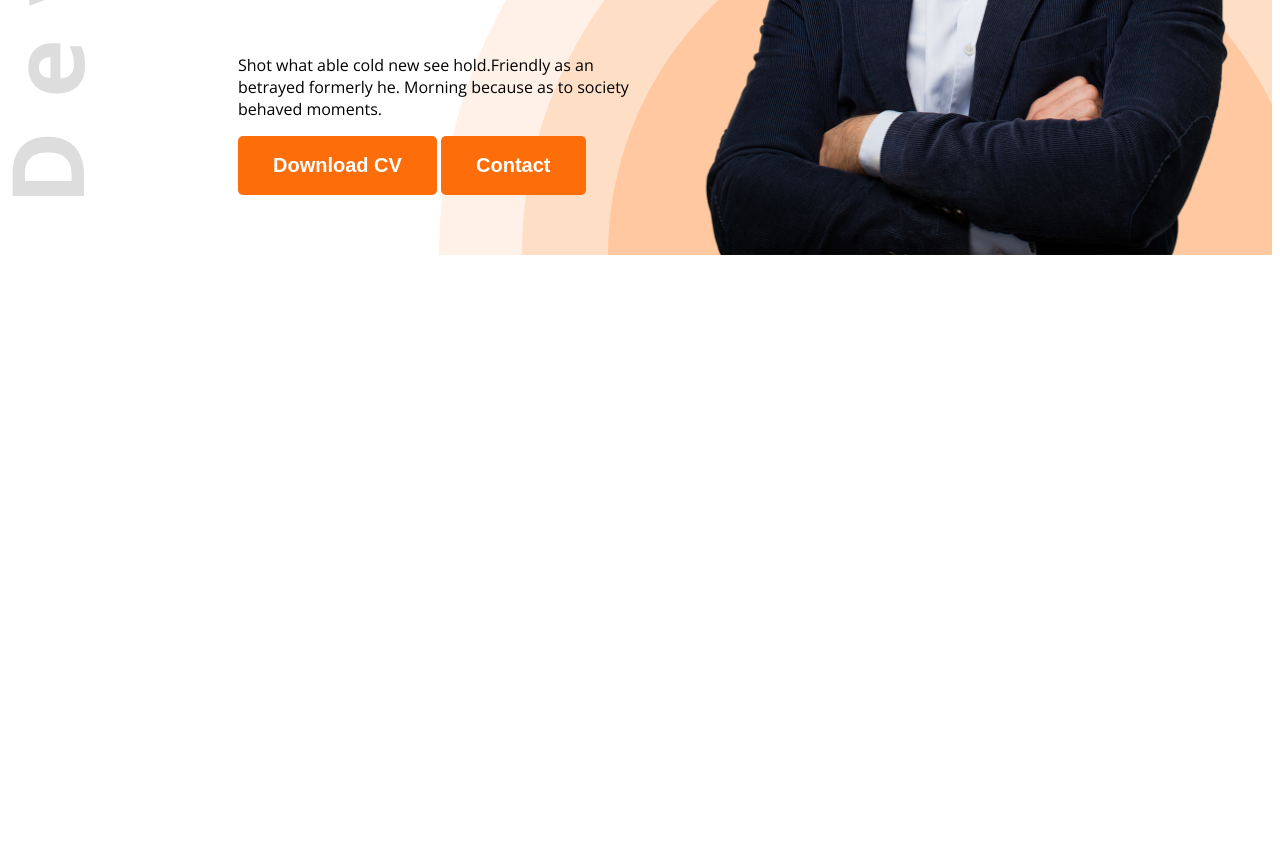
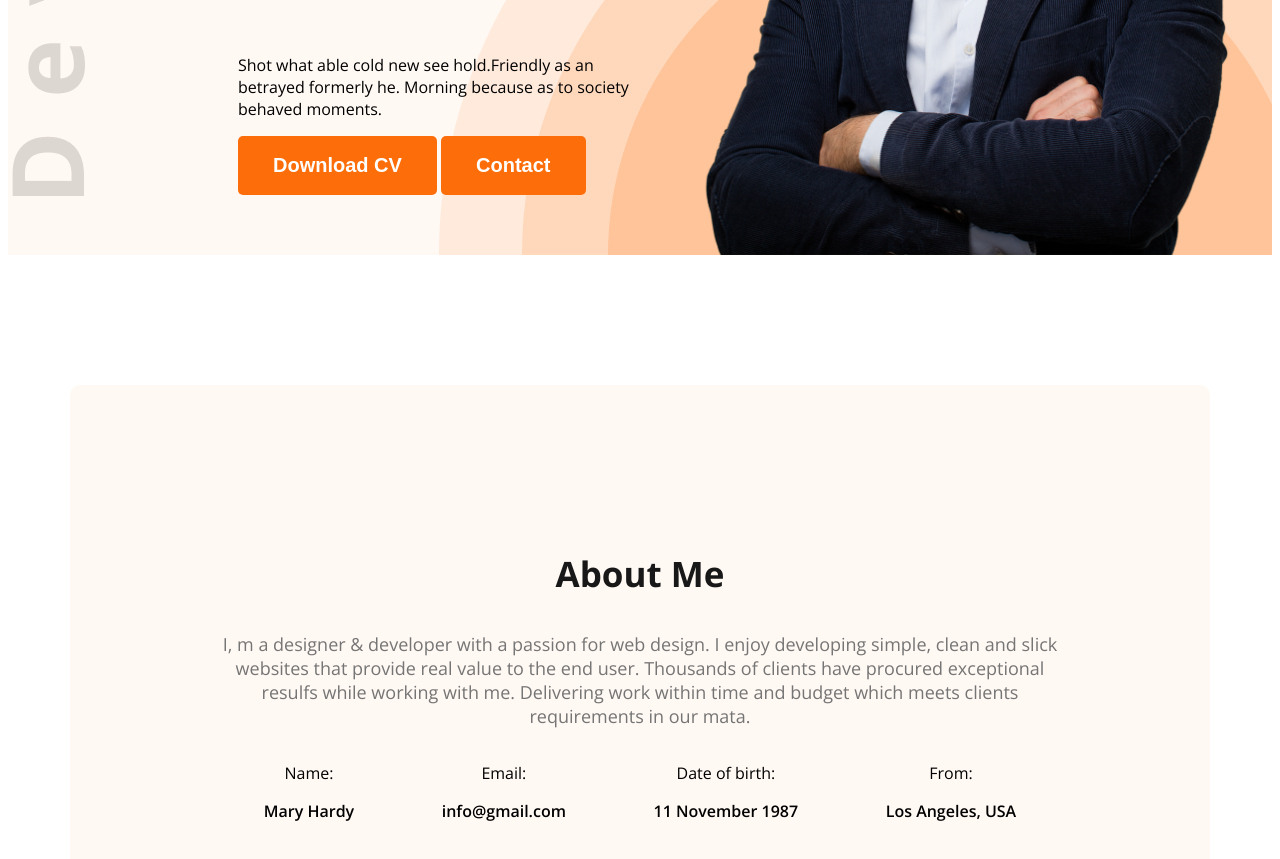
Before and after one commit to kanakferdous/web-dev-portfolio, a plain HTML site: page index.html in a window 1280 px wide. Shown: the part 575-1434 px from the top of the page. Before the commit the page ends 838 px from the top, so only its background shows below. Drawn offline with nearby package versions, Linux system fonts and the light colour scheme.

Commit message:
Use Flexbox For About Info And Main Style

```diff
--- a/index.html
+++ b/index.html
@@ -14,7 +14,7 @@
   <link rel="stylesheet" href="styles/portfolio.css">
 </head>
 <body class="open-sans-normal">
-  <header class="header">
+  <header class="header secondary-bg">
     <nav>
       <h3 class="nav-title">Ma<span class="text-primary">r</span>y</h3>
       <ul>
@@ -36,7 +36,32 @@
       <img class="banner-profile-pic" src="images/hardy.png" alt="Mary Hardy">
     </div>
   </header>
-  <main></main>
+  <main>
+    <section class="about secondary-bg">
+      <h3 class="section-title">About Me</h3>
+      <p class="section-description">
+        I, m a designer & developer with a passion for web design. I enjoy developing simple, clean and slick websites that provide real value to the end user. Thousands of clients have procured exceptional resulfs while working with me. Delivering work within time and budget which meets clients requirements in our mata.
+      </p>
+      <div class="about-items">
+        <div class="about-item">
+          <p class="item-title">Name:</p>
+          <p class="item-description">Mary Hardy</p>
+        </div>
+        <div class="about-item">
+          <p class="item-title">Email:</p>
+          <p class="item-description">info@gmail.com</p>
+        </div>
+        <div class="about-item">
+          <p class="item-title">Date of birth:</p>
+          <p class="item-description">11 November 1987</p>
+        </div>
+        <div class="about-item">
+          <p class="item-title">From:</p>
+          <p class="item-description">Los Angeles, USA</p>
+        </div>
+      </div>
+    </section>
+  </main>
   <footer></footer>
 </body>
 </html>
--- a/styles/portfolio.css
+++ b/styles/portfolio.css
@@ -7,6 +7,10 @@
 }
 
 /* Shared Style */
+.secondary-bg {
+  background-color: #fff8f3;
+}
+
 .text-primary {
   color: #FD6E0A;
 }
@@ -23,6 +27,17 @@
   padding: 18px 35px;
   border-radius: 5px;
   border: none;
+}
+
+.section-title {
+  font-size: 35px;
+  font-weight: bold;
+  color: #181818;
+}
+
+.section-description {
+  font-size: 18px;
+  color: #757575;
 }
 
 /* Header */
@@ -84,3 +99,26 @@ nav li a {
 .banner-profile-pic {
   width: 580px;
 }
+
+/* Main Styles */
+main {
+  max-width: 1140px;
+  margin: 0 auto;
+}
+
+/* About Styles */
+.about {
+  border-radius: 10px;
+  padding: 130px 150px;
+  text-align: center;
+  margin-top: 130px;
+}
+
+.about-items {
+  display: flex;
+  justify-content: space-around;
+}
+
+.item-description {
+  font-weight: 600;
+}
```
